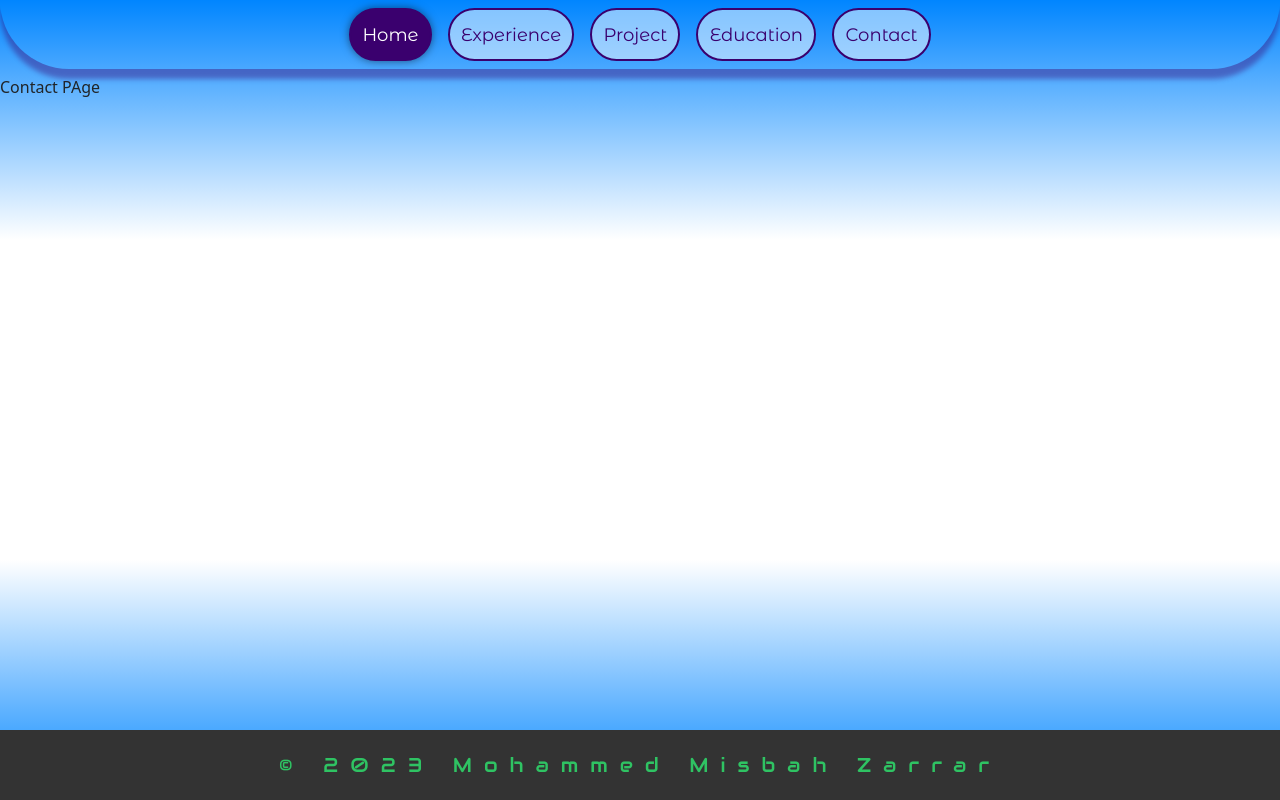
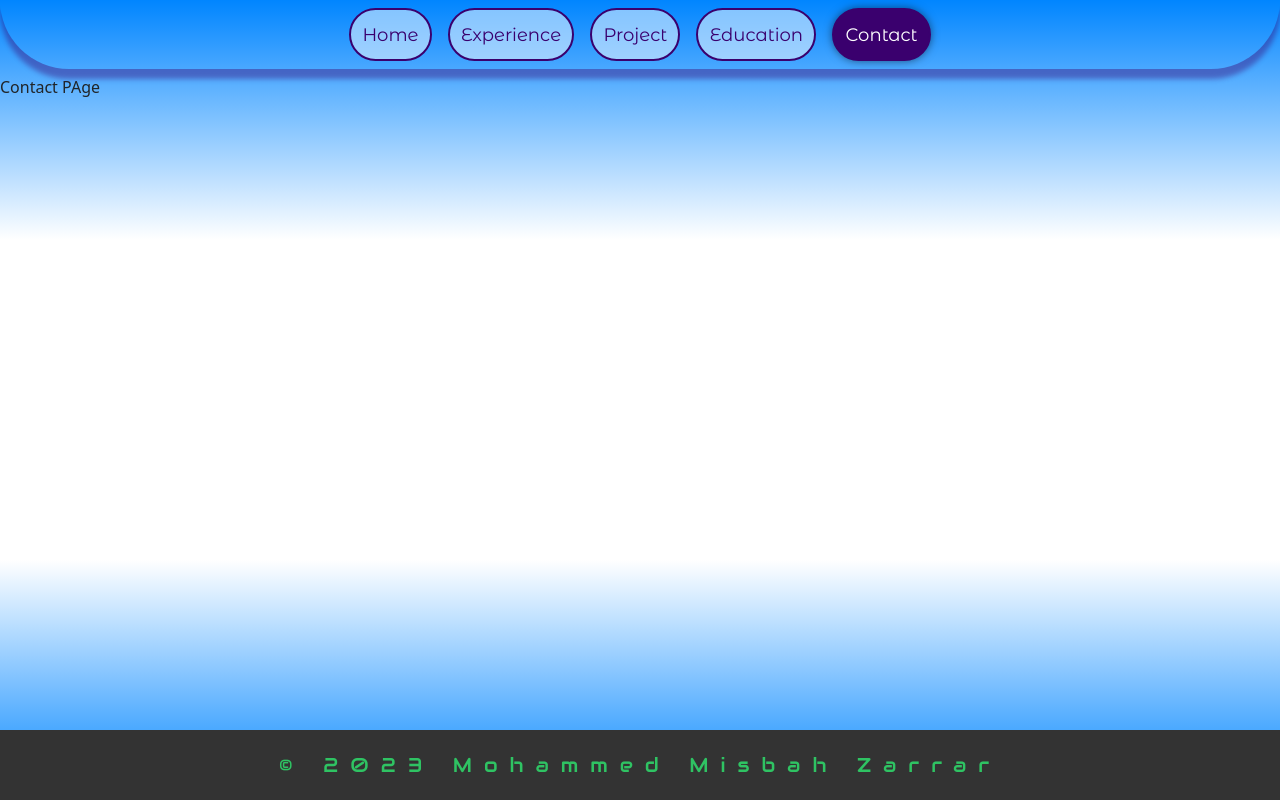
Before and after one commit to zarrar1607/portfolio, a React (Create React App) app: page /contact in a window 1280 px wide. Built offline with nearby package versions, Linux system fonts and the light colour scheme; a web font is replaced by a local one.

Commit message:
Fixed the active nav button coloring issue

```diff
--- a/src/components/Navbar/Navbar.js
+++ b/src/components/Navbar/Navbar.js
@@ -4,57 +4,63 @@ import 'bootstrap/dist/css/bootstrap.min.css';
 import Container from 'react-bootstrap/Container';
 import Nav from 'react-bootstrap/Nav';
 import Navbar from 'react-bootstrap/Navbar';
-import { NavLink } from 'react-router-dom';
+import { NavLink, useLocation } from 'react-router-dom';
 
 const Navigation = () => {
+  const location = useLocation();
+
   return (
     <Navbar expand="sm" className="nav-bar fixed-top">
       <Container className="nav-bar-container">
         <Navbar.Toggle aria-controls="basic-navbar-nav" />
         <Navbar.Collapse id="basic-navbar-nav">
           <Nav className="me-auto">
-
             <NavLink
-            exact="true"
-            activeClassName="active"
-            className="nav-bar-button nav-bar-active"
-            to="/"
+              exact
+              className={`nav-bar-button ${
+                location.pathname === '/' ? 'nav-bar-active' : ''
+              }`}
+              to="/"
             >
               Home
             </NavLink>
 
             <NavLink
-            exact="true"
-            activeClassName="active"
-            className="nav-bar-button"
-            to="/experience"
+              exact
+              className={`nav-bar-button ${
+                location.pathname === '/experience' ? 'nav-bar-active' : ''
+              }`}
+              to="/experience"
             >
               Experience
             </NavLink>
 
             <NavLink
-            exact="true"
-            activeClassName="active"
-            className="nav-bar-button"
-            to="/project"
+              exact
+              className={`nav-bar-button ${
+                location.pathname === '/project' ? 'nav-bar-active' : ''
+              }`}
+              to="/project"
             >
               Project
             </NavLink>
 
             <NavLink
-            exact="true"
-            activeClassName="active"
-            className="nav-bar-button"
-            to="/education"
+              exact
+              className={`nav-bar-button ${
+                location.pathname === '/education' ? 'nav-bar-active' : ''
+              }`}
+              to="/education"
             >
               Education
             </NavLink>
 
             <NavLink
-            exact="true"
-            activeClassName="active"
-            className="nav-bar-button"
-            to="/contact"
+              exact
+              className={`nav-bar-button ${
+                location.pathname === '/contact' ? 'nav-bar-active' : ''
+              }`}
+              to="/contact"
             >
               Contact
             </NavLink>
@@ -63,16 +69,6 @@ const Navigation = () => {
       </Container>
     </Navbar>
   );
-  /*return(
-  <nav>
-    <NavLink exact="true" activeClassname="active" to="/">
-      Home
-    </NavLink>
-    <NavLink exact="true" activeClassname="active" to="/contact">
-      Contact
-    </NavLink>
-  </nav>
-  );*/
 };
 
 export default Navigation;
```
